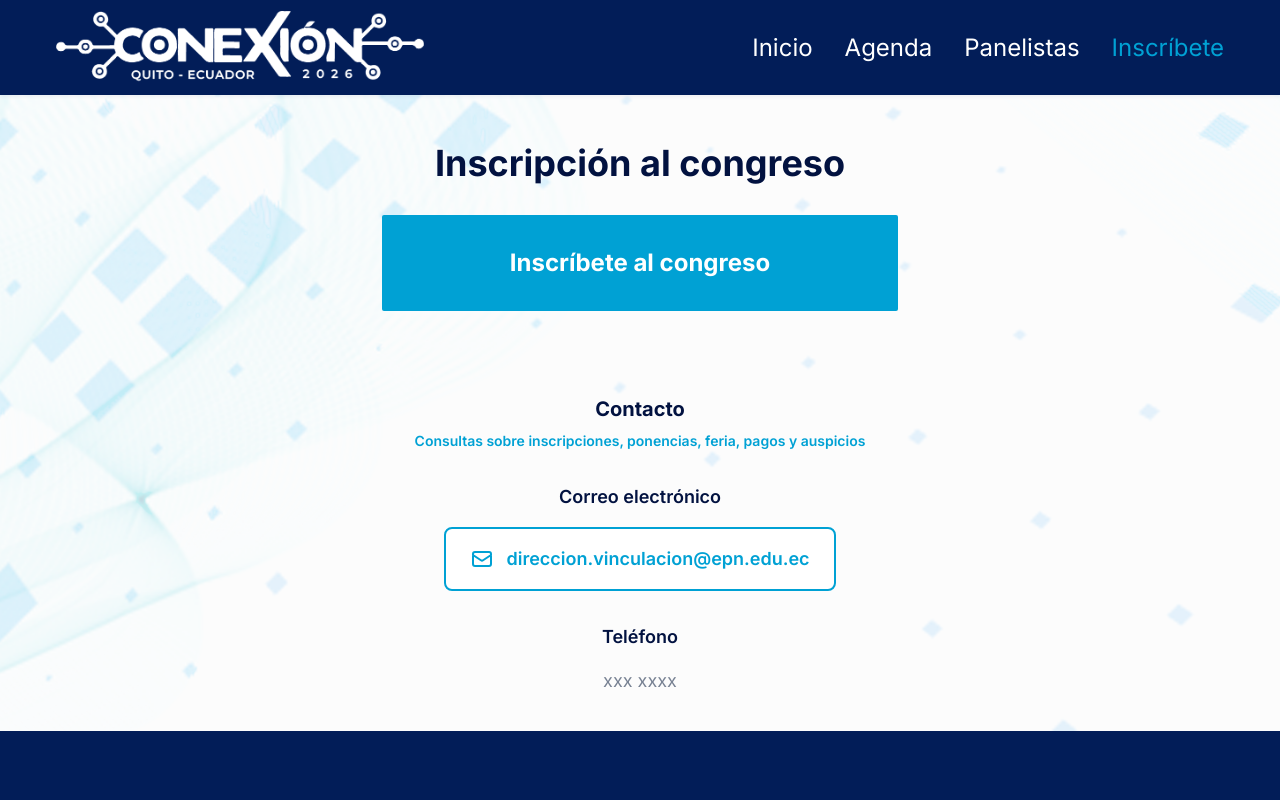
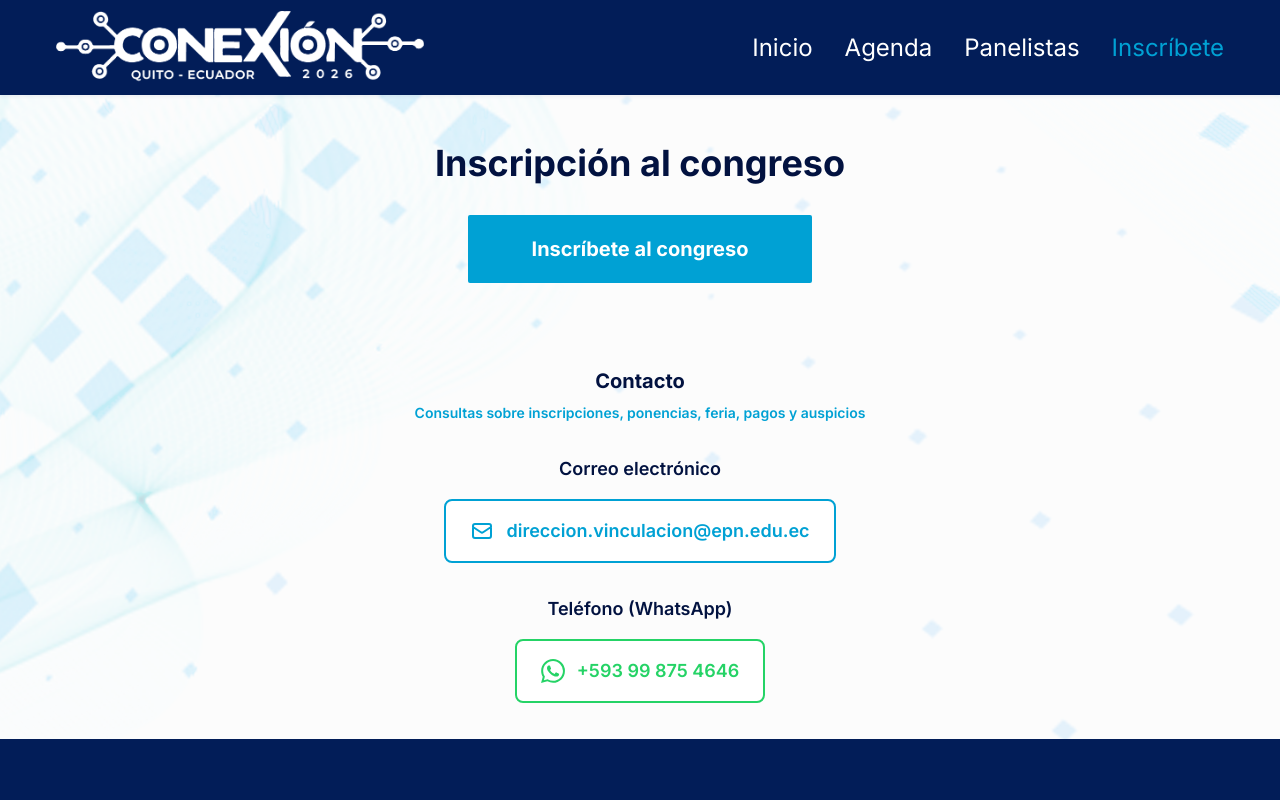
Before and after one commit to a-sebs/CongresoInternacionalDeVinculacionConLaSociedad, a Next.js app: page /inscribete in a window 1280 px wide. Shown: the top 800 px of the page. Built offline with nearby package versions, Linux system fonts and the light colour scheme.

Commit message:
feat: add themis number

```diff
--- a/src/app/agenda/page.tsx
+++ b/src/app/agenda/page.tsx
@@ -219,7 +219,7 @@
                 href="https://forms.cloud.microsoft/r/CF7stCeNnM"
                 target="_blank"
                 rel="noopener noreferrer"
-                className="rounded-xs bg-primary px-8 sm:px-32 py-6 sm:py-8 text-lg sm:text-xl md:text-2xl font-bold text-white duration-300 ease-in-out hover:bg-primary/80 whitespace-nowrap text-center"
+                className="rounded-xs bg-primary px-8 sm:px-16 py-4 sm:py-5 text-base sm:text-lg md:text-xl font-bold text-white duration-300 ease-in-out hover:bg-primary/80 whitespace-nowrap text-center"
               >
                 Postula
               </a>
@@ -241,7 +241,7 @@
             <div className="flex items-center justify-center min-h-32">
               <a
                 href="#"
-                className="rounded-xs bg-primary px-8 sm:px-32 py-6 sm:py-8 text-lg sm:text-xl md:text-2xl font-bold text-white duration-300 ease-in-out hover:bg-primary/80 whitespace-nowrap text-center"
+                className="rounded-xs bg-primary px-8 sm:px-16 py-4 sm:py-5 text-base sm:text-lg md:text-xl font-bold text-white duration-300 ease-in-out hover:bg-primary/80 whitespace-nowrap text-center"
               >
                 Postula
               </a>
--- a/src/app/inscribete/page.tsx
+++ b/src/app/inscribete/page.tsx
@@ -31,7 +31,7 @@
             <div className="flex justify-center gap-4">
               <Link
                 href="#"
-                className="rounded-xs bg-primary px-8 sm:px-32 py-6 sm:py-8 text-lg sm:text-xl md:text-2xl font-bold text-white duration-300 ease-in-out hover:bg-primary/80 whitespace-nowrap text-center"
+                className="rounded-xs bg-primary px-8 sm:px-16 py-4 sm:py-5 text-base sm:text-lg md:text-xl font-bold text-white duration-300 ease-in-out hover:bg-primary/80 whitespace-nowrap text-center"
               >
                 Inscríbete al congreso
               </Link>
@@ -81,11 +81,19 @@
               {/* Sección de Teléfono */}
               <div>
                 <p className="mb-4 text-sm font-semibold text-black md:text-base lg:text-lg">
-                  Teléfono
+                  Teléfono (WhatsApp)
                 </p>
-                <p className="text-sm text-body-color md:text-base lg:text-lg">
-                  xxx xxxx
-                </p>
+                <a
+                  href="https://wa.me/593998754646?text=Buenos%20d%C3%ADas%2C%20necesito%20m%C3%A1s%20informaci%C3%B3n%20sobre%20el%20Congreso%20Internacional%20De%20Vinculaci%C3%B3n"
+                  target="_blank"
+                  rel="noopener noreferrer"
+                  className="group relative inline-flex items-center gap-3 rounded-lg border-2 border-[#25D366] bg-white px-6 py-4 text-sm font-semibold text-[#25D366] duration-300 ease-in-out hover:bg-[#25D366]/10 md:text-base lg:text-lg"
+                >
+                  <svg className="h-6 w-6" fill="currentColor" viewBox="0 0 24 24">
+                    <path d="M17.472 14.382c-.297-.149-1.758-.867-2.03-.967-.273-.099-.471-.148-.67.15-.197.297-.767.966-.94 1.164-.173.199-.347.223-.644.075-.297-.15-1.255-.463-2.39-1.475-.883-.788-1.48-1.761-1.653-2.059-.173-.297-.018-.458.13-.606.134-.133.298-.347.446-.52.149-.174.198-.298.298-.497.099-.198.05-.371-.025-.52-.075-.149-.669-1.612-.916-2.207-.242-.579-.487-.5-.669-.51a12.8 12.8 0 0 0-.57-.01c-.198 0-.52.074-.792.372-.272.297-1.04 1.016-1.04 2.479 0 1.462 1.065 2.875 1.213 3.074.149.198 2.096 3.2 5.077 4.487.709.306 1.262.489 1.694.625.712.227 1.36.195 1.871.118.571-.085 1.758-.719 2.006-1.413.248-.694.248-1.289.173-1.413-.074-.124-.272-.198-.57-.347m-5.421 7.403h-.004a9.87 9.87 0 0 1-5.031-1.378l-.361-.214-3.741.982.998-3.648-.235-.374a9.86 9.86 0 0 1-1.51-5.26c.001-5.45 4.436-9.884 9.888-9.884 2.64 0 5.122 1.03 6.988 2.898a9.82 9.82 0 0 1 2.893 6.994c-.003 5.45-4.437 9.884-9.885 9.884m8.413-18.297A11.815 11.815 0 0 0 12.05 0C5.495 0 .16 5.335.157 11.892c0 2.096.547 4.142 1.588 5.945L.057 24l6.305-1.654a11.882 11.882 0 0 0 5.683 1.448h.005c6.554 0 11.89-5.335 11.893-11.893a11.821 11.821 0 0 0-3.48-8.413Z"/>
+                  </svg>
+                  <span>+593 99 875 4646</span>
+                </a>
               </div>
             </div>
           </div>
```
